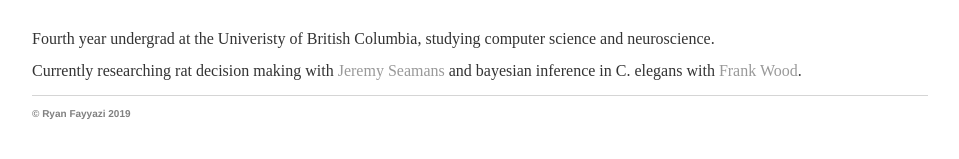
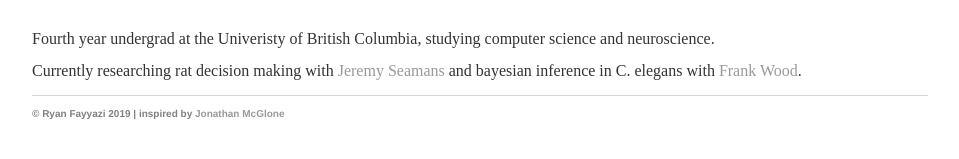
Before and after one commit to rfayyazi/rfayyazi.github.io, a Jekyll site: the page built from index.html, in a window 1280 px wide. Shown: the part 166-325 px from the top of the page, without its empty margins (160-1119 px from the left). Built offline with Jekyll 4.4.1, drawn with Linux system fonts in a browser that asks for light colours.

Commit message:
Update default.html

```diff
--- a/_layouts/default.html
+++ b/_layouts/default.html
@@ -22,7 +22,7 @@
 			<footer>
 	    		<ul>
 <!-- 	        		<li><a href="mailto:rfayyazi@gmail.com">email</a></li> -->
-				<p style="color:grey;font-size:10px;">&copy Ryan Fayyazi 2019</p>
+				<p style="color:grey;font-size:10px;">&copy Ryan Fayyazi 2019 | inspired by <a href="http://jmcglone.com/">Jonathan McGlone</a></p>
 			</ul>
 			</footer>
 		</body>
```
